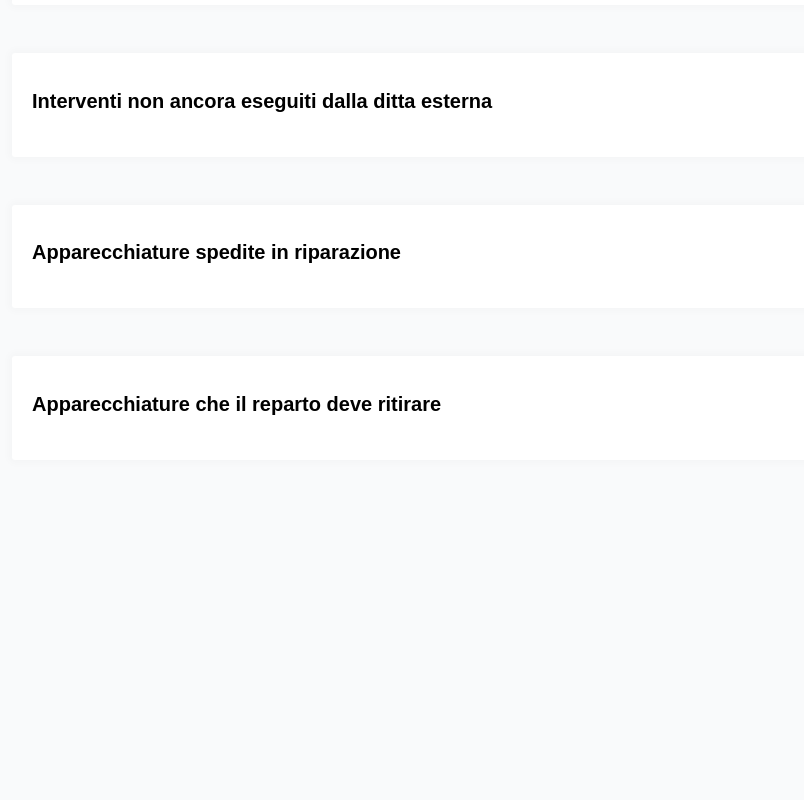
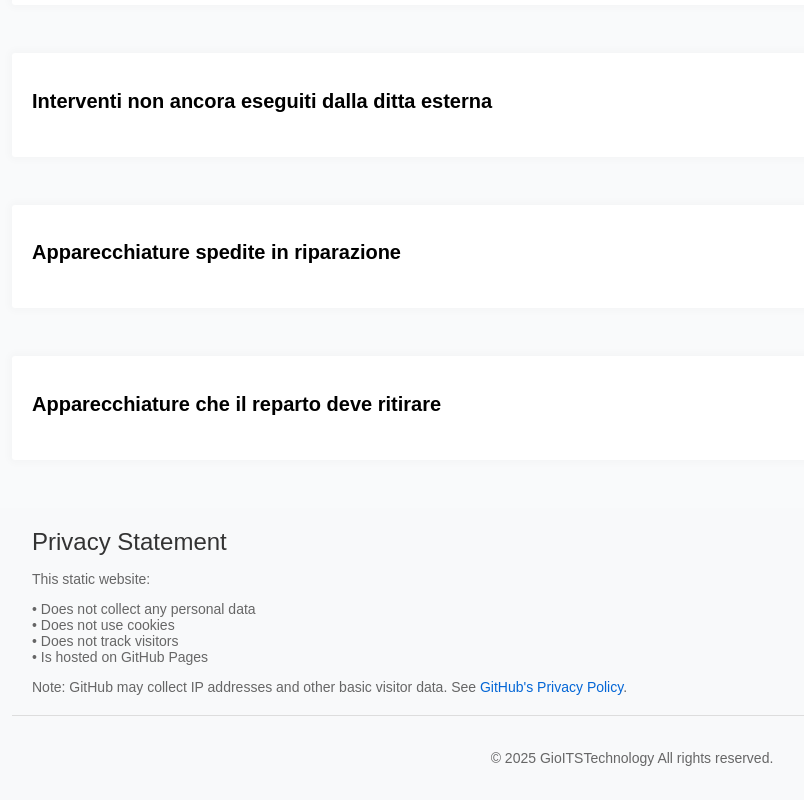
Before and after one commit to GioITSTechnology/gioitstechnology.github.io, a plain HTML site: page index.html in a window 1280 px wide. Shown: the part 398-1198 px from the top of the page, without its empty margins (8-812 px from the left). Before the commit the page ends 906 px from the top, so only its background shows below. Drawn offline with Linux system fonts and the light colour scheme; no server answers.

Commit message:
Aggiunte footer per la regolamentazione GDPR

```diff
--- a/index.html
+++ b/index.html
@@ -45,5 +45,45 @@
 
  <script src="main.js"></script>
 
+	<footer style="
+    background-color: #f8f9fa;
+    padding: 20px;
+    position: relative;
+    bottom: 0;
+    width: 100%;
+    margin-top: 40px;
+    font-family: Arial, sans-serif;
+    font-size: 14px;
+    color: #666;">
 
-</body></html>
+    <div style="
+        max-width: 1200px;
+        margin: 0 auto;">
+
+        <div style="flex: 1;">
+            <h3 style="margin-bottom: 10px; color: #333;">Privacy Statement</h3>
+            <p>This static website:</p>
+            <ul style="list-style: none; padding-left: 0;">
+                <li>• Does not collect any personal data</li>
+                <li>• Does not use cookies</li>
+                <li>• Does not track visitors</li>
+                <li>• Is hosted on GitHub Pages</li>
+            </ul>
+            <p style="margin-top: 10px;">
+                Note: GitHub may collect IP addresses and other basic visitor data.
+                See <a href="https://docs.github.com/en/site-policy/privacy-policies/github-privacy-statement"
+                    style="color: #0366d6; text-decoration: none;">GitHub's Privacy Policy</a>.
+            </p>
+        </div>
+    </div>
+
+    <div style="
+        text-align: center;
+        margin-top: 20px;
+        padding-top: 20px;
+        border-top: 1px solid #ddd;">
+        <p>© 2025 GioITSTechnology All rights reserved.</p>
+    </div>
+</footer>
+</body>
+</html>
--- a/main.js
+++ b/main.js
@@ -117,6 +117,12 @@ async function fetchData() {
  const userId = document.getElementById('userSelect').value;
  try {
      const response = await fetch(`https://api.ballini.uk/${userId}`);
+
+     // Controlla per errori 5xx
+     if (response.status >= 500 && response.status < 600) {
+         throw new Error('SERVER_ERROR');
+     }
+
      if (!response.ok) throw new Error(`Errore HTTP! status: ${response.status}`);
      const data = await response.json();
 
@@ -131,7 +137,16 @@ async function fetchData() {
 
  } catch (error) {
      console.error('Errore nel recupero dei dati:', error);
+
+     // Controlla per errori 5xx e errori CORS
+     if (error.message === 'SERVER_ERROR' ||
+         error instanceof TypeError || // Errori cors tendenzialmente mostrano errori TypeError
+         error.message.includes('CORS') ||
+         error.message.includes('Failed to fetch')) {
+         alert('Il server API non è raggiungibile al momento');
+     } else {
          alert('Errore nel recupero dei dati. Controlla la console per i dettagli.');
+     }
  }
 }
 
```
Lines whose indentation alone changed are shown as unchanged.
